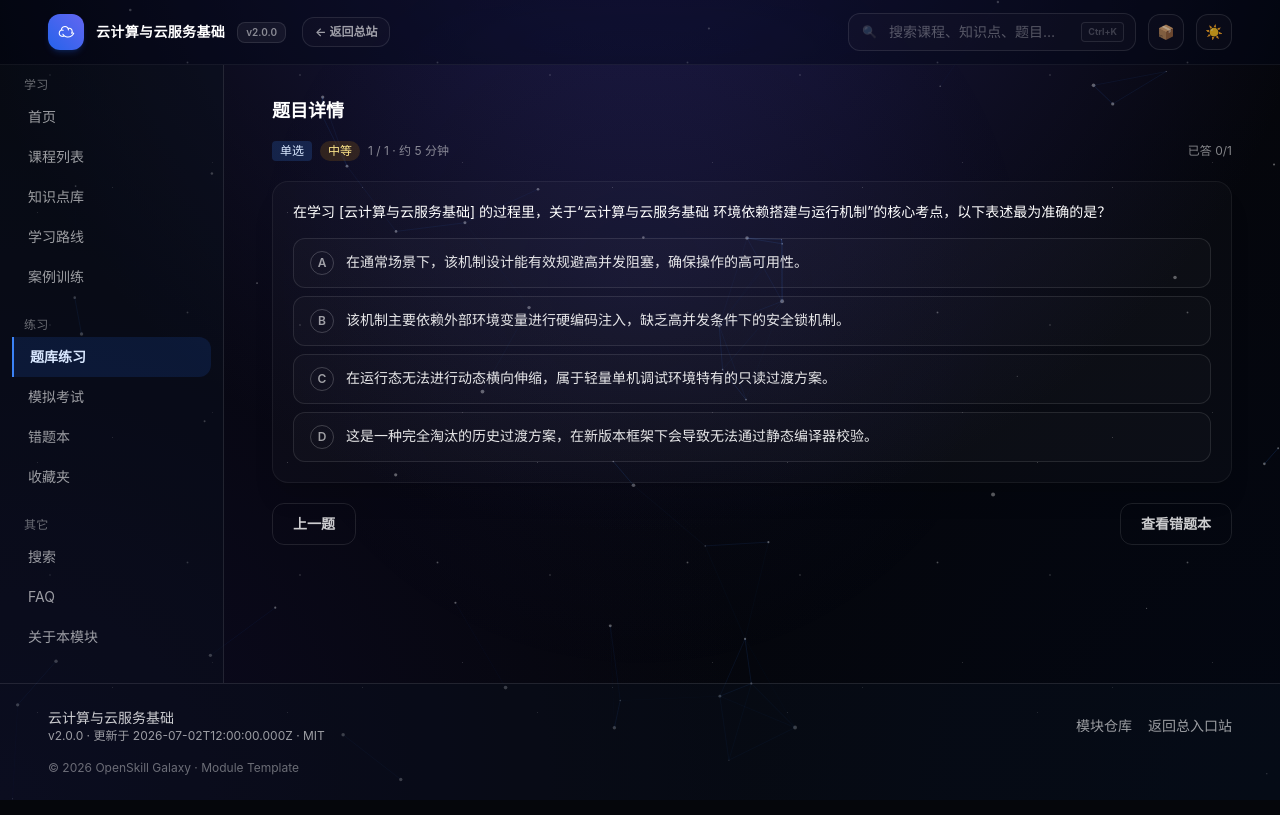
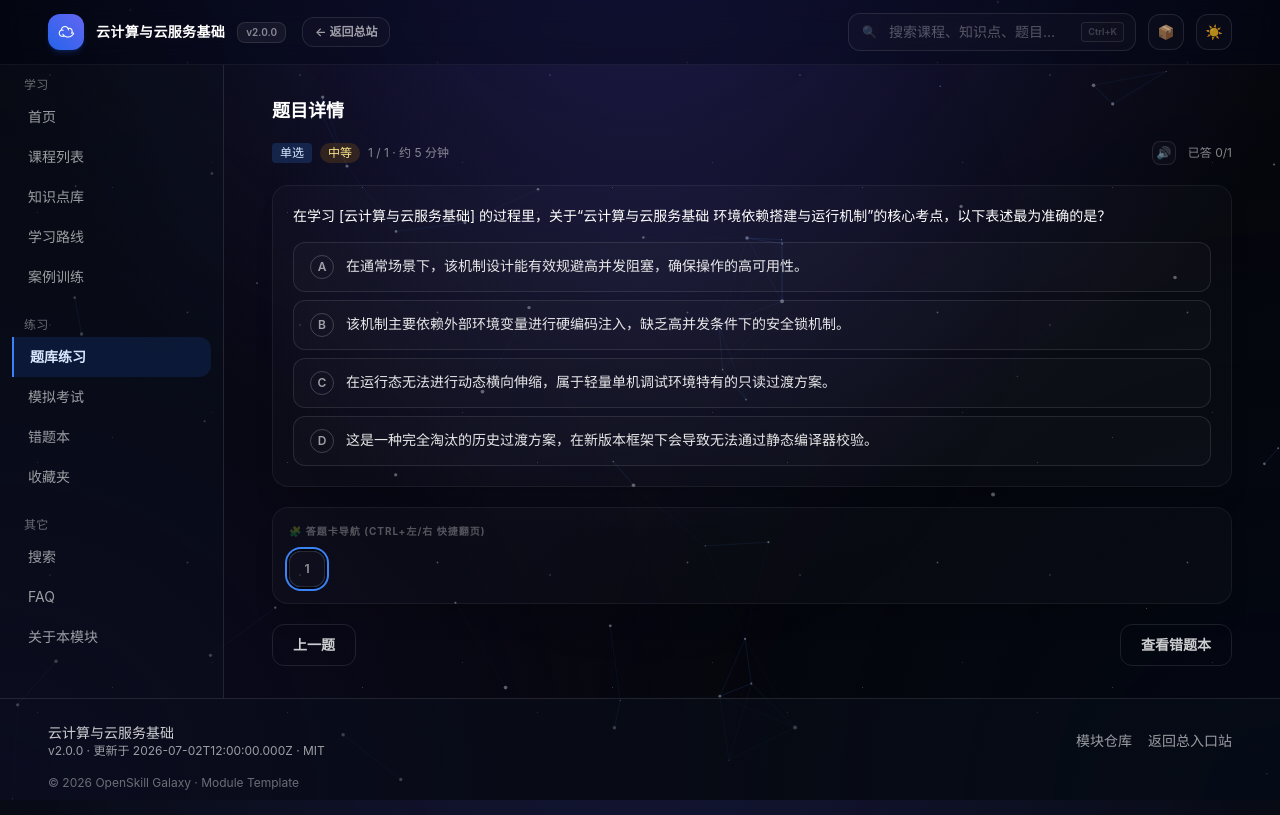
Before and after one commit to openskill-galaxy/module-cloud-computing-basic, a React (Vite) app: page /questions/question-course-1-2 in a window 1280 px wide. Built offline with nearby package versions, Linux system fonts and the light colour scheme.

Commit message:
style: optimize database schema and redesign premium visual UI

```diff
--- a/src/components/QuestionPlayer.tsx
+++ b/src/components/QuestionPlayer.tsx
@@ -47,6 +47,37 @@ function triggerConfetti() {
   }, 1300);
 }
 
+function playSynthSound(type: "correct" | "incorrect") {
+  if (localStorage.getItem("openskill-sound") === "muted") return;
+  try {
+    const AudioContextClass = window.AudioContext || (window as any).webkitAudioContext;
+    const ctx = new AudioContextClass();
+    const osc = ctx.createOscillator();
+    const gain = ctx.createGain();
+    osc.connect(gain);
+    gain.connect(ctx.destination);
+
+    const now = ctx.currentTime;
+    if (type === "correct") {
+      osc.type = "sine";
+      osc.frequency.setValueAtTime(523.25, now);
+      osc.frequency.exponentialRampToValueAtTime(880.00, now + 0.12);
+      gain.gain.setValueAtTime(0.08, now);
+      gain.gain.exponentialRampToValueAtTime(0.001, now + 0.3);
+      osc.start(now);
+      osc.stop(now + 0.3);
+    } else {
+      osc.type = "triangle";
+      osc.frequency.setValueAtTime(150.00, now);
+      osc.frequency.linearRampToValueAtTime(90.00, now + 0.2);
+      gain.gain.setValueAtTime(0.12, now);
+      gain.gain.exponentialRampToValueAtTime(0.001, now + 0.25);
+      osc.start(now);
+      osc.stop(now + 0.25);
+    }
+  } catch (e) {}
+}
+
 interface Props {
   questions: Question[];
   // 是否立即判分（练习模式即时判分；考试模式不在此处判分）
@@ -68,6 +99,15 @@ export default function QuestionPlayer({
   const [judged, setJudged] = useState<Record<string, boolean>>({});
   const [shake, setShake] = useState(false);
   const recordAnswer = useProgressStore((s) => s.recordAnswer);
+  const [muted, setMuted] = useState(() => {
+    return localStorage.getItem("openskill-sound") === "muted";
+  });
+
+  const toggleSound = () => {
+    const nextMuted = !muted;
+    setMuted(nextMuted);
+    localStorage.setItem("openskill-sound", nextMuted ? "muted" : "unmuted");
+  };
 
   const q = questions[current];
   const total = questions.length;
@@ -106,8 +146,10 @@ export default function QuestionPlayer({
 
     if (correct) {
       triggerConfetti();
+      playSynthSound("correct");
     } else {
       setShake(true);
+      playSynthSound("incorrect");
       setTimeout(() => setShake(false), 300);
     }
   }
@@ -196,7 +238,17 @@ export default function QuestionPlayer({
             {current + 1} / {total} · 约 {q.estimated_time} 分钟
           </span>
         </div>
-        <span className="text-xs text-white/50">已答 {answeredCount}/{total}</span>
+        <div className="flex items-center gap-3">
+          <button
+            onClick={toggleSound}
+            className="flex h-6 w-6 items-center justify-center rounded-lg border border-white/10 bg-white/[0.02] text-xs text-white/60 hover:bg-white/5 hover:text-white transition duration-200"
+            title={muted ? "开启答题音效" : "关闭答题音效"}
+            type="button"
+          >
+            {muted ? "🔇" : "🔊"}
+          </button>
+          <span className="text-xs text-white/50">已答 {answeredCount}/{total}</span>
+        </div>
       </div>
 
       <div className={`card p-5 transition-all duration-300 ${shake ? "animate-shake border-rose-500/30 shadow-lg shadow-rose-500/5" : ""}`}>
@@ -293,6 +345,50 @@ export default function QuestionPlayer({
         )}
       </div>
 
+      {/* Question Navigation Grid */}
+      <div className="card p-4">
+        <h4 className="text-[10px] font-bold text-white/30 mb-3 tracking-widest uppercase">🧩 答题卡导航 (Ctrl+左/右 快捷翻页)</h4>
+        <div className="flex flex-wrap gap-2">
+          {questions.map((item, idx) => {
+            const isCurrent = idx === current;
+            const itemAns = answers[item.id] || [];
+            const isAnswered = itemAns.length > 0;
+            const itemJudged = !!judged[item.id];
+
+            let btnClass = "flex h-9 w-9 items-center justify-center rounded-xl border text-xs font-bold transition-all duration-200 ";
+
+            if (itemJudged && instant) {
+              const correct = isAnswerCorrect(item, itemAns);
+              if (correct) {
+                btnClass += "bg-emerald-500/10 text-emerald-300 border-emerald-500/20 hover:bg-emerald-500/20";
+              } else {
+                btnClass += "bg-rose-500/10 text-rose-300 border-rose-500/20 hover:bg-rose-500/20";
+              }
+            } else if (isAnswered) {
+              btnClass += "bg-brand-500/10 text-brand-200 border-brand-500/30 hover:bg-brand-500/20";
+            } else {
+              btnClass += "border-white/10 bg-white/[0.01] text-white/50 hover:bg-white/5 hover:text-white";
+            }
+
+            if (isCurrent) {
+              btnClass += " ring-2 ring-brand-500 ring-offset-2 ring-offset-[#05060b]";
+            }
+
+            return (
+              <button
+                key={item.id}
+                type="button"
+                onClick={() => setCurrent(idx)}
+                className={btnClass}
+                title={`第 ${idx + 1} 题`}
+              >
+                {idx + 1}
+              </button>
+            );
+          })}
+        </div>
+      </div>
+
       <div className="flex items-center justify-between">
         <button
           type="button"
```
